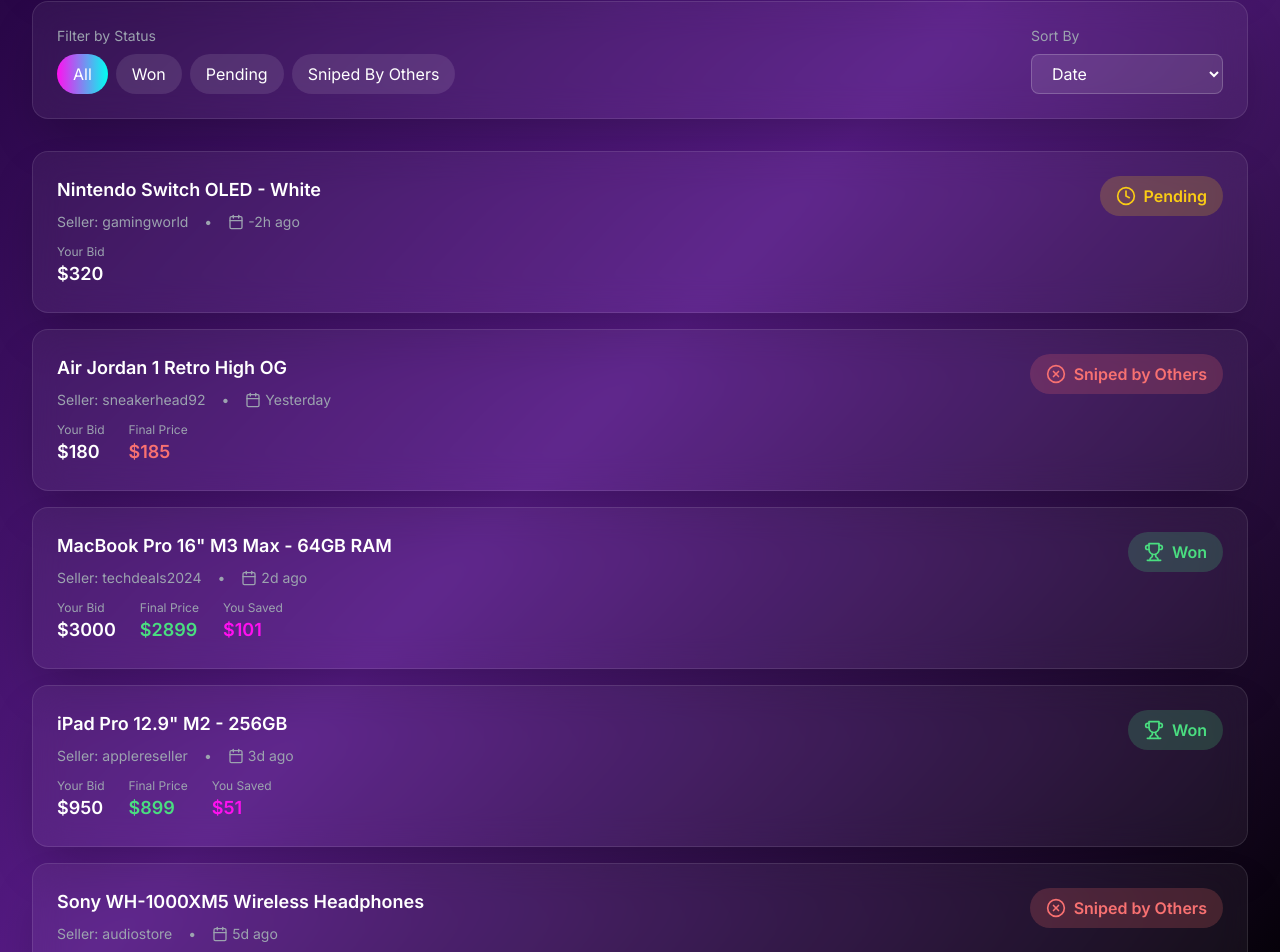
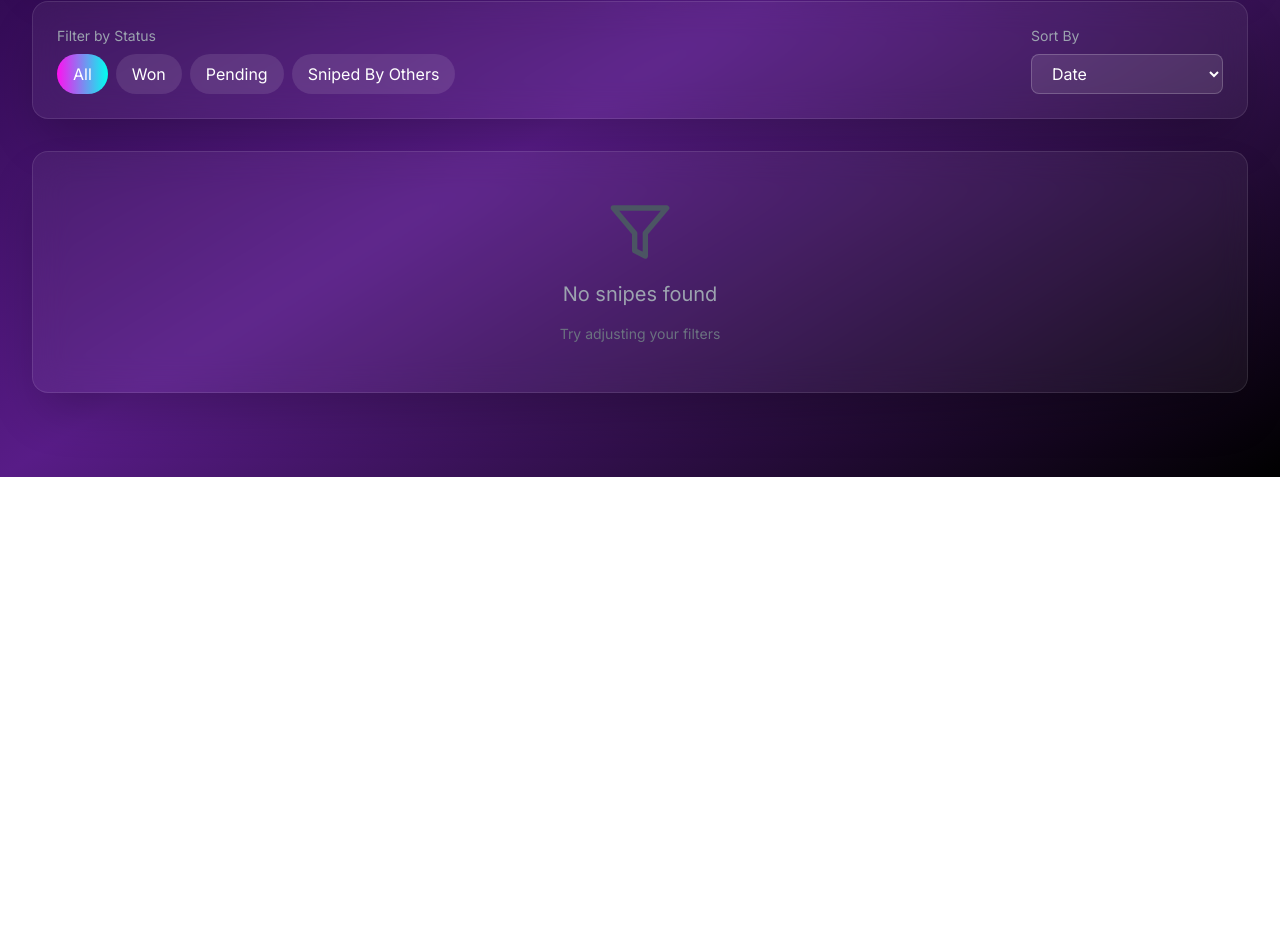
Before and after one commit to SiedahmedM/MyeBaySniper, a Next.js app: page /history in a window 1280 px wide. Shown: the part 339-1291 px from the top of the page. After the commit the page ends 816 px from the top, so only its background shows below. Built offline with nearby package versions, Linux system fonts and the light colour scheme.

Commit message:
Fix timer display bug and remove all mock data for real-only display

```diff
--- a/src/app/history/page.tsx
+++ b/src/app/history/page.tsx
@@ -6,54 +6,7 @@
 import SimpleNav from '@/components/Layout/SimpleNav'
 import { useSnipeStore } from '@/store/useSnipeStore'
 
-// Mock data for demonstration - remove this when you have real data
-const mockHistoricalSnipes = [
-  {
-    id: '1',
-    title: 'MacBook Pro 16" M3 Max - 64GB RAM',
-    finalPrice: 2899,
-    yourBid: 3000,
-    endTime: new Date(Date.now() - 2 * 24 * 60 * 60 * 1000).toISOString(),
-    status: 'won',
-    seller: 'techdeals2024',
-  },
-  {
-    id: '2',
-    title: 'Sony WH-1000XM5 Wireless Headphones',
-    finalPrice: 289,
-    yourBid: 250,
-    endTime: new Date(Date.now() - 5 * 24 * 60 * 60 * 1000).toISOString(),
-    status: 'outbid',
-    seller: 'audiostore',
-  },
-  {
-    id: '3',
-    title: 'Nintendo Switch OLED - White',
-    finalPrice: 0,
-    yourBid: 320,
-    endTime: new Date(Date.now() + 2 * 60 * 60 * 1000).toISOString(),
-    status: 'pending',
-    seller: 'gamingworld',
-  },
-  {
-    id: '4',
-    title: 'Air Jordan 1 Retro High OG',
-    finalPrice: 185,
-    yourBid: 180,
-    endTime: new Date(Date.now() - 1 * 24 * 60 * 60 * 1000).toISOString(),
-    status: 'outbid',
-    seller: 'sneakerhead92',
-  },
-  {
-    id: '5',
-    title: 'iPad Pro 12.9" M2 - 256GB',
-    finalPrice: 899,
-    yourBid: 950,
-    endTime: new Date(Date.now() - 3 * 24 * 60 * 60 * 1000).toISOString(),
-    status: 'won',
-    seller: 'applereseller',
-  },
-]
+// Real snipes only - no mock data
 
 type FilterType = 'all' | 'won' | 'pending' | 'outbid'
 
@@ -63,16 +16,13 @@
 
   const { snipes: storeSnipes } = useSnipeStore()
 
-  // Combine store snipes with mock data for now
-  const allSnipes = [
-    ...storeSnipes.map(snipe => ({
-      ...snipe,
-      yourBid: snipe.maxBid,
-      finalPrice: snipe.finalPrice || 0,
-      seller: snipe.seller || 'Unknown'
-    })),
-    ...mockHistoricalSnipes
-  ]
+  // Use only real snipes from store
+  const allSnipes = storeSnipes.map(snipe => ({
+    ...snipe,
+    yourBid: snipe.maxBid,
+    finalPrice: snipe.finalPrice || 0,
+    seller: snipe.seller || 'Unknown'
+  }))
 
   const filteredSnipes = allSnipes.filter(snipe =>
     filter === 'all' || snipe.status === filter
--- a/src/app/page.tsx
+++ b/src/app/page.tsx
@@ -1,6 +1,6 @@
 'use client'
 
-import { useState } from 'react'
+import { useState, useEffect } from 'react'
 import Link from 'next/link'
 import { Clock, Loader2 } from 'lucide-react'
 import { motion } from 'framer-motion'
@@ -16,10 +16,20 @@
   const [itemTitle, setItemTitle] = useState('')
   const [currentBid, setCurrentBid] = useState<number | null>(null)
   const [isLoading, setIsLoading] = useState(false)
+  const [currentTime, setCurrentTime] = useState(Date.now())
 
   const { snipes, addSnipe, removeSnipe, getActiveSnipes } = useSnipeStore()
   const activeSnipes = getActiveSnipes()
   const wonSnipes = snipes.filter(s => s.status === 'won')
+
+  // Update timer every second
+  useEffect(() => {
+    const timer = setInterval(() => {
+      setCurrentTime(Date.now())
+    }, 1000)
+
+    return () => clearInterval(timer)
+  }, [])
 
   const handleCreateSnipe = async () => {
     if (ebayUrl && maxBid) {
@@ -49,10 +59,28 @@
   }
 
   const formatTimeLeft = (endTime: string) => {
-    const diff = new Date(endTime).getTime() - Date.now()
-    const hours = Math.floor(diff / (1000 * 60 * 60))
+    const endDate = new Date(endTime)
+    const now = new Date()
+    const diff = endDate.getTime() - now.getTime()
+
+    if (diff <= 0) {
+      return "Ended"
+    }
+
+    const days = Math.floor(diff / (1000 * 60 * 60 * 24))
+    const hours = Math.floor((diff % (1000 * 60 * 60 * 24)) / (1000 * 60 * 60))
     const minutes = Math.floor((diff % (1000 * 60 * 60)) / (1000 * 60))
-    return `${hours}h ${minutes}m`
+    const seconds = Math.floor((diff % (1000 * 60)) / 1000)
+
+    if (days > 0) {
+      return `${days}d ${hours}h ${minutes}m`
+    } else if (hours > 0) {
+      return `${hours}h ${minutes}m`
+    } else if (minutes > 0) {
+      return `${minutes}m ${seconds}s`
+    } else {
+      return `${seconds}s`
+    }
   }
 
   // Fetch auction data when URL is entered
@@ -263,44 +291,6 @@
           </div>
         </div>
 
-        {/* Example Items */}
-        <div className="mt-8">
-          <h2 className="text-2xl font-bold mb-4">Popular Items to Snipe</h2>
-          <div className="grid gap-4">
-            <div className="glass-card p-4 flex items-center justify-between">
-              <div>
-                <h3 className="font-semibold">iPhone 15 Pro Max 256GB</h3>
-                <p className="text-sm text-gray-400">Ends in 2h 34m • Current bid: $899</p>
-              </div>
-              <button
-                onClick={() => {
-                  const url = 'https://www.ebay.com/itm/388436940224'
-                  handleUrlChange(url)
-                  setMaxBid('1299')
-                }}
-                className="px-4 py-2 rounded-full border border-neon-pink/50 hover:bg-neon-pink/20 transition-colors"
-              >
-                Quick Snipe
-              </button>
-            </div>
-            <div className="glass-card p-4 flex items-center justify-between">
-              <div>
-                <h3 className="font-semibold">PS5 Console Bundle</h3>
-                <p className="text-sm text-gray-400">Ends in 45m • Current bid: $425</p>
-              </div>
-              <button
-                onClick={() => {
-                  setEbayUrl('https://www.ebay.com/itm/ps5-console-bundle')
-                  setItemTitle('PlayStation 5 Console Bundle with Extra Controller')
-                  setMaxBid('500')
-                }}
-                className="px-4 py-2 rounded-full border border-neon-pink/50 hover:bg-neon-pink/20 transition-colors"
-              >
-                Quick Snipe
-              </button>
-            </div>
-          </div>
-        </div>
       </div>
 
       {/* Modal */}
```
